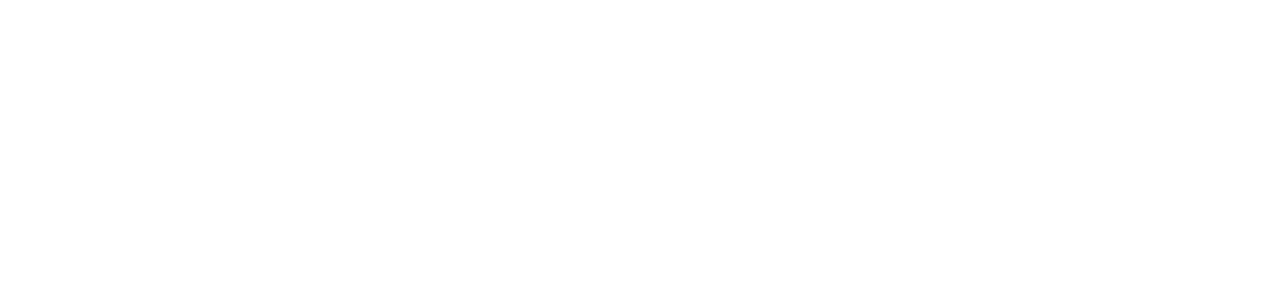
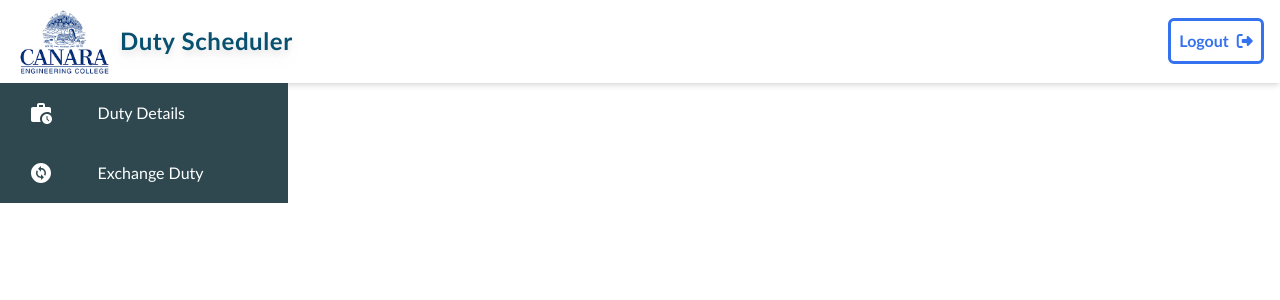
Before and after one commit to Mini-Project2024/Exam-Duty-scheduler, a React (Vite) app in the folder frontend/: page /users in a window 1280 px wide. Before the commit this address had no page. Shown: the top 300 px of the page. Built offline with nearby package versions, Linux system fonts and the light colour scheme.

Commit message:
user page components added

```diff
--- a/frontend/src/App.jsx
+++ b/frontend/src/App.jsx
@@ -1,13 +1,13 @@
 import { BrowserRouter, Routes, Route } from "react-router-dom";
 import Index from "./components/pages/Index";
 import Main from "./components/Main";
-import UserDetails from "./components/pages/UserDetails";
+import User from "./components/pages/User";
 const App = () => {
   return (
     <BrowserRouter>
       <Routes>
         <Route path="/" element={<Index />} />
-        <Route path="/user-details" element={<UserDetails />} />
+        <Route path="/users" element={<User/>} />
         <Route path="/main/*" element={<Main />} />
       </Routes>
     </BrowserRouter>
--- a/frontend/src/components/SidebarData.jsx
+++ b/frontend/src/components/SidebarData.jsx
@@ -3,6 +3,7 @@
 import PeopleAltOutlinedIcon from '@mui/icons-material/PeopleAltOutlined';
 import PersonAddIcon from '@mui/icons-material/PersonAdd';
 import EventAvailableIcon from '@mui/icons-material/EventAvailable';
+import WorkHistoryIcon from '@mui/icons-material/WorkHistory';
 
 export const SidebarData = [
     {
@@ -24,5 +25,6 @@
         title: "Add Exam Dates",
         icon: <EventAvailableIcon/>,
         link: "/main/examDates"
-    }
+    },
+
 ];
--- /dev/null
+++ b/frontend/src/components/UserSidebar.jsx
@@ -0,0 +1,30 @@
+import React from "react";
+import { Link, useLocation } from "react-router-dom";
+import {Userdata} from "./Userdata";
+import "../components/css/sidebar.css";
+
+const UserSidebar = ({ themeClass, transitionClass }) => {
+  const location = useLocation();
+
+  return (
+    <section
+      className={`h-full bg-[#2f4850] w-72 left-0 ${transitionClass} ${themeClass}`}
+    >
+      <ul className="SidebarList">
+        {Userdata.map((val, key) => (
+          <li
+            key={key}
+            className={`row ${location.pathname === val.link ? "active" : ""}`}
+          >
+            <Link to={val.link} className="flex items-center w-full h-full text-white">
+              <div id="icon" className="mr-4">{val.icon}</div>
+              <div id="title">{val.title}</div>
+            </Link>
+          </li>
+        ))}
+      </ul>
+    </section>
+  );
+};
+
+export default UserSidebar;
--- /dev/null
+++ b/frontend/src/components/Userdata.jsx
@@ -0,0 +1,17 @@
+import React from 'react'
+
+import WorkHistoryIcon from '@mui/icons-material/WorkHistory';
+import ChangeCircleIcon from '@mui/icons-material/ChangeCircle';
+
+export const Userdata = [
+    {
+        title:"Duty Details",
+        icon:<WorkHistoryIcon/>,
+        link:"/users/DutyDetails"
+    },
+    {
+        title:"Exchange Duty",
+        icon:<ChangeCircleIcon/>,
+        link:"/users/Exchange"
+    }
+];
--- a/frontend/src/components/pages/Index.jsx
+++ b/frontend/src/components/pages/Index.jsx
@@ -24,7 +24,7 @@
           }, 1000);
         }
         else
-        navigate('/user-details');
+        navigate('/users');
       } else {
         // Handle failed login (user not found or invalid credentials)
         toast.error('User not found or invalid credentials');
--- /dev/null
+++ b/frontend/src/components/pages/User.jsx
@@ -0,0 +1,20 @@
+import React from 'react'
+import Header from "../Header";
+import UserSidebar from '../UserSidebar';
+function User() {
+  return (
+    <div>
+       <Header
+        // toggleTheme={toggleTheme}
+        // isDarkTheme={isDarkTheme}
+        // themeClass={themeClass}
+        // transitionClass={transitionClass}
+        // buttonThemeClass={buttonThemeClass}
+      />
+      <UserSidebar />
+
+    </div>
+  )
+}
+
+export default User;
--- a/frontend/src/components/pages/UserDetails.jsx
+++ b/frontend/src/components/pages/UserDetails.jsx
@@ -1,9 +1,8 @@
 import React from 'react'
 
-function UserDetails() {
+
+export const UserDetails= () => {
   return (
     <div>UserDetails</div>
   )
 }
-
-export default UserDetails
```
